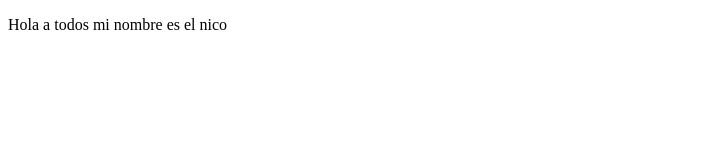
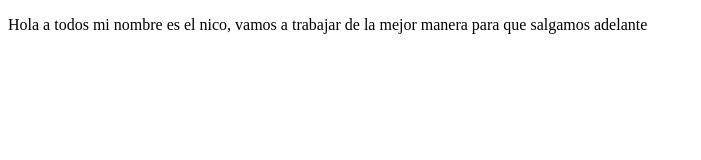
Before and after one commit to nicoarchery/proyectodeprueba, a plain HTML site: page index.html in a window 1280 px wide. Shown: the whole page, without its empty margins (0-701 px from the left). Drawn offline with Linux system fonts and the light colour scheme.

Commit message:
cambios mios

```diff
--- a/index.html
+++ b/index.html
@@ -7,6 +7,9 @@
     <title>hello world</title>
 </head>
 <body>
-    <p>Hola a todos mi nombre es el nico</p>
+    <p>
+        Hola a todos mi nombre es el nico, vamos a trabajar de la mejor manera para que salgamos adelante
+
+    </p>
 </body>
 </html>
```
